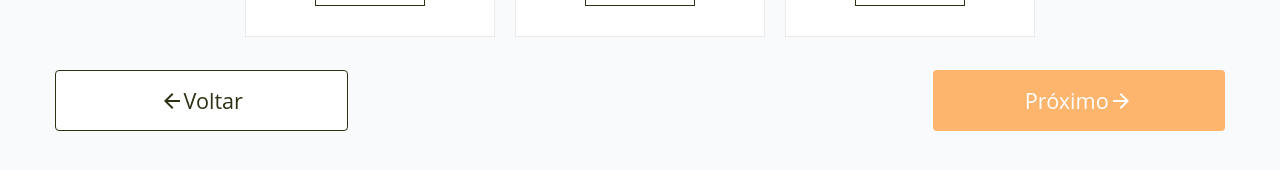
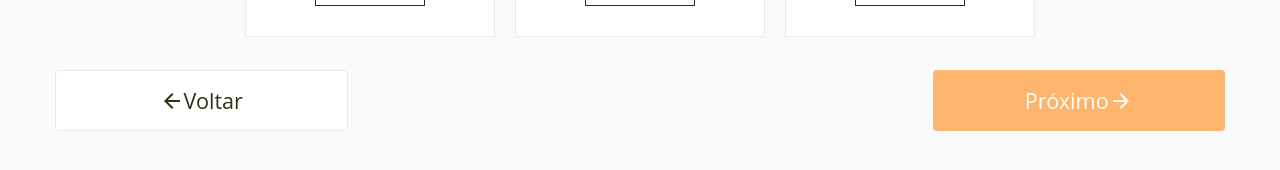
Before and after one commit to fernandoteruo/echo-essentia, a React (Create React App) app: page /products in a window 1280 px wide. Shown: the part 554-724 px from the top of the page. Built offline with nearby package versions, Linux system fonts and the light colour scheme; what webfontloader would draw is missing.

Commit message:
Changing border color

```diff
--- a/src/components/navigation/ReturnButton.tsx
+++ b/src/components/navigation/ReturnButton.tsx
@@ -7,7 +7,7 @@ import Button, { Icon, Label } from '../form/Button';
 const StyledButton = styled(Button)`
   background-color: ${(props) => props.theme.colors.white} !important;
   color: ${(props) => props.theme.colors.black} !important;
-  border: 1px solid ${(props) => props.theme.colors.black} !important;
+  border: 1px solid ${(props) => props.theme.colors.border} !important;
 `;
 
 interface IProps {
```
